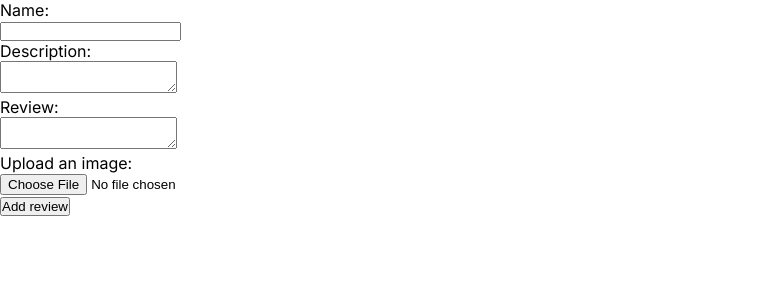
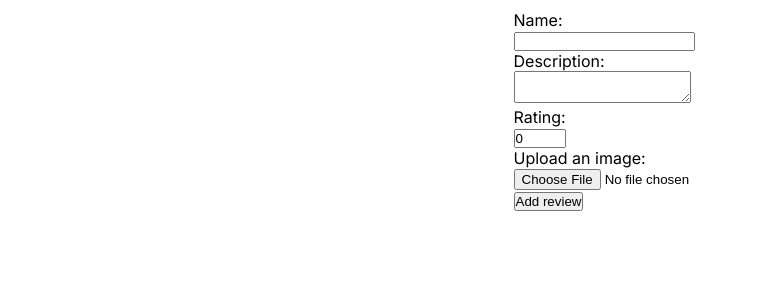
Before and after one commit to Some0ne3lse/game-reviews, a Next.js app: page / in a window 1280 px wide. Shown: the top 300 px of the page, without its empty margins (0-758 px from the left). Built offline with nearby package versions, Linux system fonts and the light colour scheme.

Commit message:
Rating done, will fix image soon

```diff
--- a/src/app/GameReviews.tsx
+++ b/src/app/GameReviews.tsx
@@ -1,5 +1,4 @@
 import { use, useState } from "react";
-import Image from "next/image";
 
 type FormProps = {
   addReview: any;
@@ -7,8 +6,8 @@ type FormProps = {
   handleNameChange: any;
   newDescription: any;
   handleDescriptionChange: any;
-  newReview: any;
-  handleReviewChange: any;
+  newRating: any;
+  handleRatingChange: any;
   getFile: any;
 };
 
@@ -18,8 +17,8 @@ const GameReviewForm = ({
   handleNameChange,
   newDescription,
   handleDescriptionChange,
-  newReview,
-  handleReviewChange,
+  newRating,
+  handleRatingChange,
   getFile,
 }: FormProps) => {
   return (
@@ -33,8 +32,14 @@ const GameReviewForm = ({
         <textarea value={newDescription} onChange={handleDescriptionChange} />
       </div>
       <div>
-        <div>Review: </div>
-        <textarea value={newReview} onChange={handleReviewChange} />
+        <div>Rating: </div>
+        <input
+          type="number"
+          min={0}
+          max={10}
+          value={newRating}
+          onChange={handleRatingChange}
+        />
       </div>
       <div>
         <div> Upload an image:</div>
@@ -68,8 +73,8 @@ const GameReview = ({ reviewsList, fileName }: GameReviewProps) => {
                 {game.description}
               </div>
               <div>
-                <div>Review:</div>
-                {game.review}
+                <div>Rating:</div>
+                {game.rating}
               </div>
             </div>
             <img src={fileName} />
@@ -84,7 +89,7 @@ export default () => {
   const [reviews, setReviews] = useState([] as Array<object>);
   const [newName, setNewName] = useState("");
   const [newDescription, setNewDescription] = useState("");
-  const [newReview, setNewReview] = useState("");
+  const [newRating, setNewRating] = useState(0);
   const [file, setFile] = useState("");
 
   const addReview = (event: any) => {
@@ -92,12 +97,12 @@ export default () => {
     const reviewObject = {
       name: newName,
       description: newDescription,
-      review: newReview,
+      rating: newRating,
     };
     setReviews(reviews.concat(reviewObject));
     setNewName("");
     setNewDescription("");
-    setNewReview("");
+    setNewRating(0);
   };
 
   const handleNameChange = (event: any) => {
@@ -108,8 +113,8 @@ export default () => {
     setNewDescription(event.target.value);
   };
 
-  const handleReviewChange = (event: any) => {
-    setNewReview(event.target.value);
+  const handleRatingChange = (event: any) => {
+    setNewRating(event.target.value);
   };
 
   const getFile = (event: any) => {
@@ -124,8 +129,8 @@ export default () => {
         handleNameChange={handleNameChange}
         newDescription={newDescription}
         handleDescriptionChange={handleDescriptionChange}
-        newReview={newReview}
-        handleReviewChange={handleReviewChange}
+        newRating={newRating}
+        handleRatingChange={handleRatingChange}
         getFile={getFile}
       />
       <GameReview reviewsList={reviews} fileName={file} />
--- a/src/app/globals.css
+++ b/src/app/globals.css
@@ -12,3 +12,10 @@ img {
 .review-content {
   display: flex;
 }
+
+.review-page {
+  display: flex;
+  flex-direction: column;
+  align-items: center;
+  padding-top: 10px;
+}
--- a/src/app/page.tsx
+++ b/src/app/page.tsx
@@ -5,8 +5,8 @@ import GameReviews from "./GameReviews";
 
 export default function Home() {
   return (
-    <>
+    <div className="review-page">
       <GameReviews />
-    </>
+    </div>
   );
 }
```
Also changed, not shown: package.json (+5 -4 lines), 1 other file (tests, documents, lock files or other folders).
